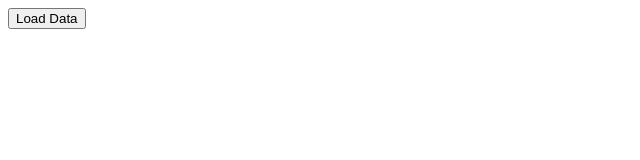
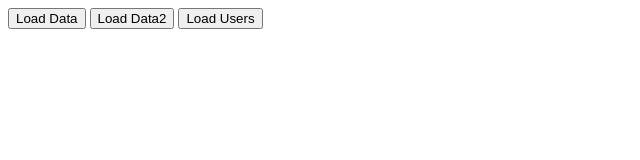
Before and after one commit to rasel726/module-32-api-json-dataLoad-dynamicWebsite, a plain HTML site: page explore-api/index.html in a window 1280 px wide. Shown: the whole page, without its empty margins (0-640 px from the left). Drawn offline with Linux system fonts and the light colour scheme.

Commit message:
32-4 Load more data, more APIs, send data to function

```diff
--- a/explore-api/index.html
+++ b/explore-api/index.html
@@ -8,6 +8,9 @@
 </head>
 <body>
     <button onclick="loadData()">Load Data</button>
+    <button onclick="loadData2()">Load Data2</button>
+    <button onclick="loadUsers()">Load Users</button>
     <script src="js/fetch.js"></script>
+    <script src="js/app.js"></script>
 </body>
 </html>
--- /dev/null
+++ b/explore-api/js/app.js
@@ -0,0 +1,14 @@
+function loadData2(){
+    fetch('https://jsonplaceholder.typicode.com/todos/1')
+    .then(res => res.json())
+    .then(data => console.log(data));
+}
+function loadUsers(){
+    fetch('https://jsonplaceholder.typicode.com/users')
+    .then(res => res.json())
+    .then(data => displayUsers(data));
+}
+
+function displayUsers(data){
+    console.log(data);
+}
```
